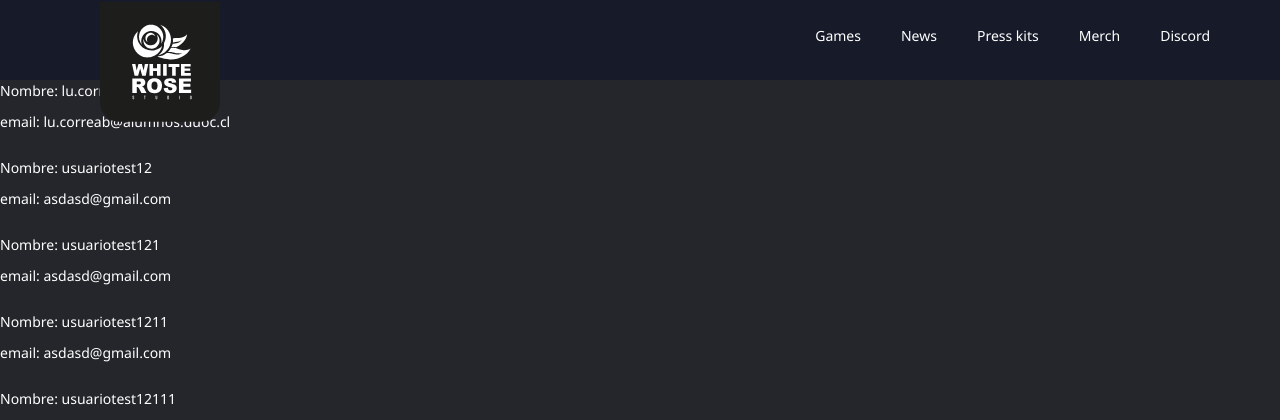
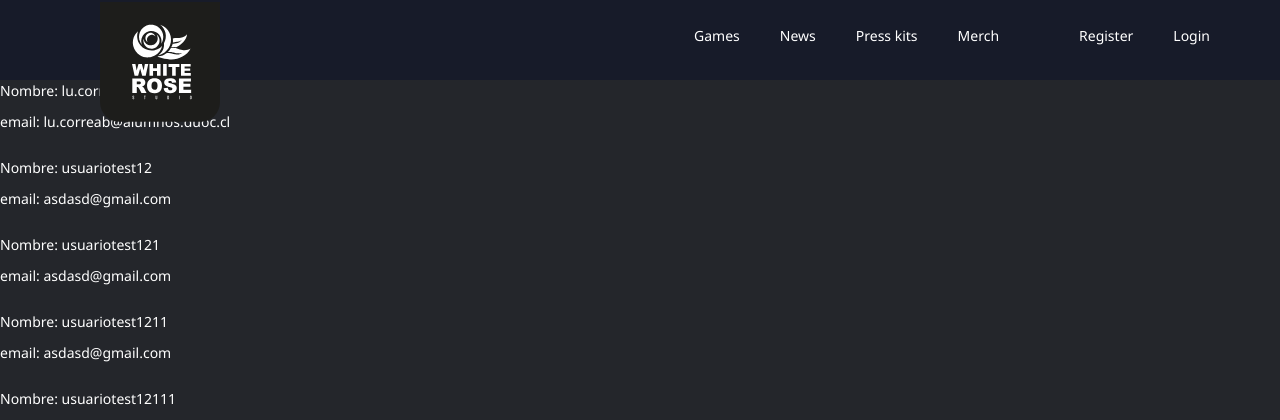
Before and after one commit to lcorrea-dev/whiterose_studio, a Django app: page /user/list in a window 1280 px wide. Shown: the top 420 px of the page. Run offline with Django 3.2, Linux system fonts and the light colour scheme; data comes from the database, SQL or seed files in the repository; both versions use the stored data as it was after the commit; parts of the project's set-up code (start-up, migrations or seed data) failed here and were passed over; some libraries are stand-ins or nearby versions.

Commit message:
feat: added profile

```diff
--- a/apps/blog/admin.py
+++ b/apps/blog/admin.py
@@ -1,7 +1,8 @@
 from django.contrib import admin
 
-from .models import Post, CategoryPost, Comment
+from .models import Post, CategoryPost, Comment, Profile
 # Register your models here.
 admin.site.register(Post)
 admin.site.register(CategoryPost)
 admin.site.register(Comment)
+admin.site.register(Profile)
--- a/templates/base/base.html
+++ b/templates/base/base.html
@@ -45,8 +45,17 @@
                     <li><a href="#">News</a></li>
                     <li><a href="#">Press kits</a></li>
                     <li><a href="#">Merch</a></li>
-                    <li><a href="https://discord.com/"
-                           target="_blank">Discord</a></li>
+
+                    <li>
+
+                        <a href="#"
+                           target="_blank"> {{ user.username }} </a>
+
+                    </li>
+                    {% if not user.is_authenticated %}
+                    <li><a href="#">Register</a></li>
+                    <li><a href="{% url 'login' %}">Login</a></li>
+                    {% endif %}
                 </ul>
                 <div class="burger"><i class="fas fa-bars icono"></i></div>
             </nav>
```
Also changed, not shown: apps/blog/models.py (+14 -0 lines), templates/blog/post-detail.html (+6 -1 lines), apps/blog/migrations/0006_profile.py (added), db.sqlite3, images/profile/working.jpg (added).
